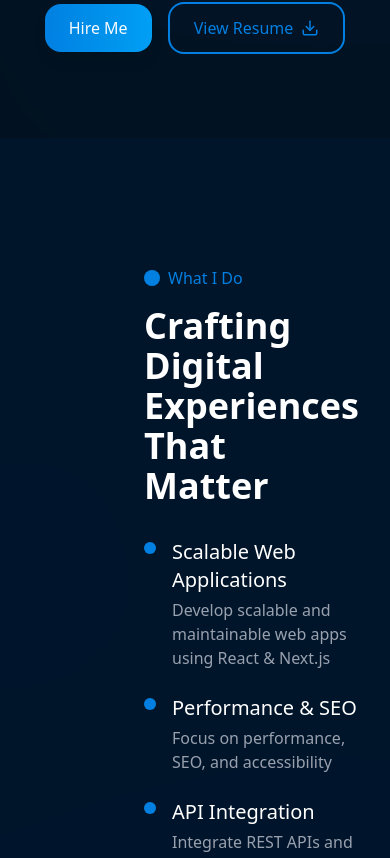
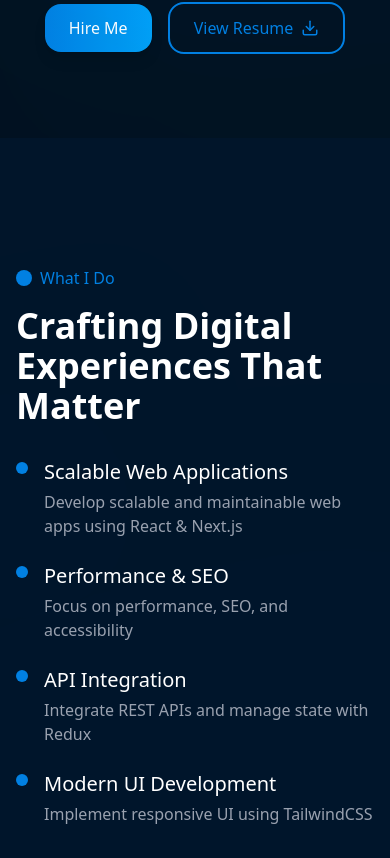
Before and after one commit to Sidu52/portfolio, a Next.js app in the folder client/: page / in a window 390 px wide. Shown: the part 706-1564 px from the top of the page. Built offline with nearby package versions, Linux system fonts and the light colour scheme.

Commit message:
RMVP- Update Responsive

```diff
--- a/client/app/component/about/index.tsx
+++ b/client/app/component/about/index.tsx
@@ -14,7 +14,9 @@ const fadeIn = {
 
 const AboutMeSection = () => {
   return (
-    <section className={`relative py-48 overflow-hidden z-1 bg-[#010f1d]`}>
+    <section
+      className={`relative pt-48 sm:py-48 overflow-hidden z-1 bg-[#010f1d]`}
+    >
       {/* Background elements */}
       <div className="absolute -top-32 left-1/4 bg-[#0180e2] rounded-full rotate-[120deg] aspect-[1055/678] w-64 h-64 blur-[300px] opacity-20"></div>
       <div className="absolute bottom-20 -right-20 bg-[#0180e2] rounded-full rotate-[120deg] aspect-[1055/678] w-72 h-72 blur-[350px] opacity-15"></div>
--- a/client/app/component/hero/CallToActionSection.tsx
+++ b/client/app/component/hero/CallToActionSection.tsx
@@ -63,7 +63,7 @@ const CallToActionSection = () => {
           </motion.p>
 
           <motion.div
-            className="flex items-center justify-center gap-4"
+            className="flex flex-wrap items-center justify-center gap-4"
             variants={staggerContainer}
           >
             <motion.div {...fadeInUp} whileHover={{ y: -3 }}>
--- a/client/app/component/hero/WhatIDoSection .tsx
+++ b/client/app/component/hero/WhatIDoSection .tsx
@@ -15,7 +15,7 @@ const itemAnimation = {
 
 export const WhatIDoSection = () => {
   return (
-    <section className="relative p-32 overflow-hidden z-1 bg-[#01152a]">
+    <section className="relative py-32 overflow-hidden z-1 bg-[#01152a]">
       {/* Background elements */}
       <div className="absolute -bottom-32 left-1/4 bg-[#0180e2] rounded-full rotate-[120deg] aspect-[1055/678] w-64 h-64 blur-[389px] opacity-20"></div>
       <div className="absolute top-1/3 -left-20 bg-[#0180e2] rounded-full rotate-[120deg] aspect-[1055/678] w-48 h-48 blur-[300px] opacity-15"></div>
```
